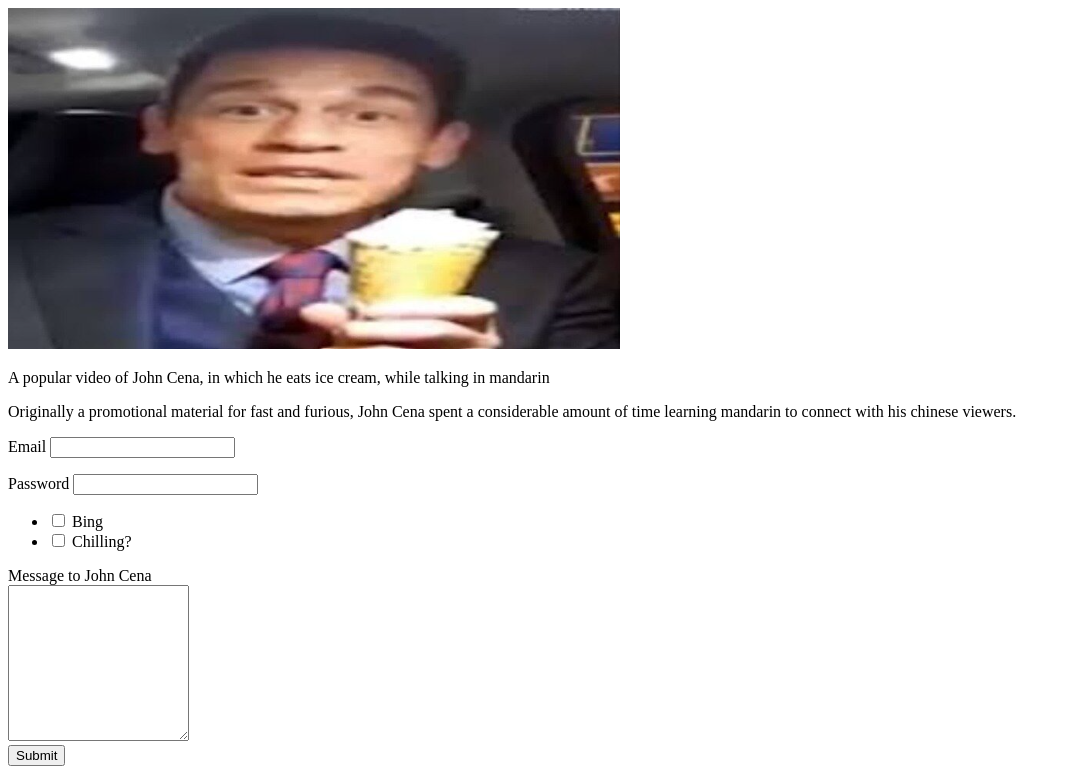
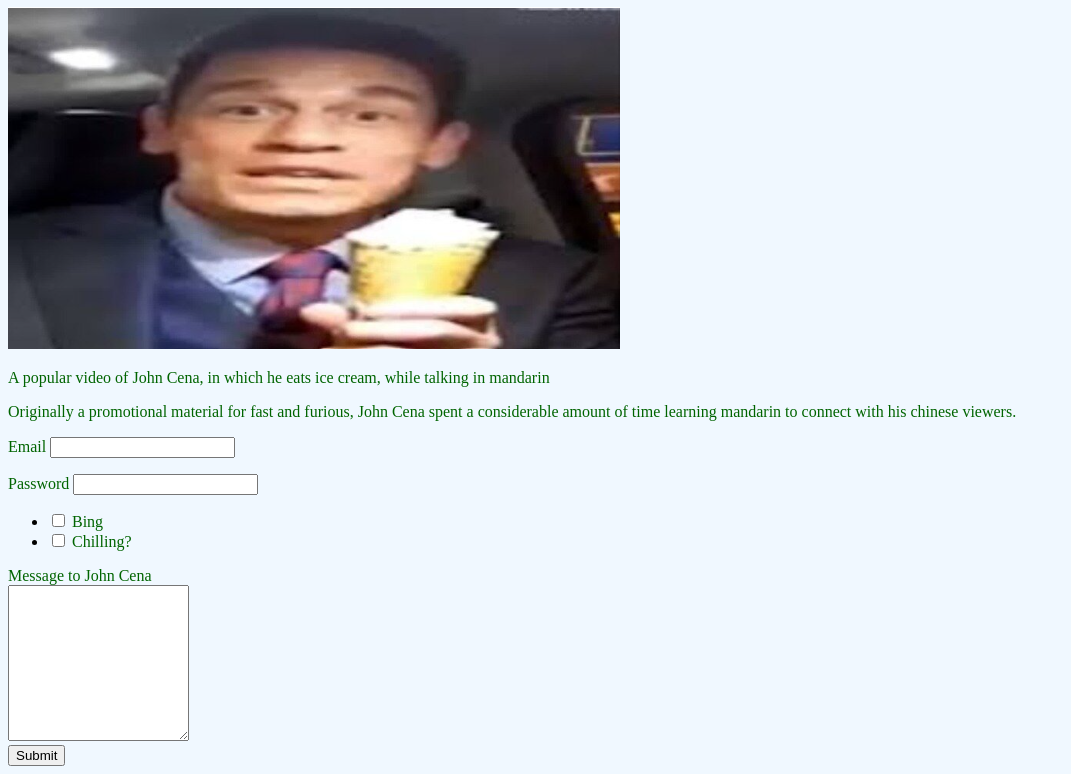
Before and after one commit to GU-Web-Dev-2024/participation-3-more-html-cbennington852, a plain HTML site: page index.html in a window 1280 px wide. Shown: the part 73-847 px from the top of the page, without its empty margins (0-1071 px from the left). Drawn offline with Linux system fonts and the light colour scheme.

Commit message:
added css

```diff
--- a/index.html
+++ b/index.html
@@ -3,6 +3,7 @@
 <head>
     <meta charset="UTF-8">
     <title>Participation 9-18</title>
+    <link rel="stylesheet" href="style.css">
 </head>
 <body>
     <h1>Participation 9-18</h1>
--- /dev/null
+++ b/style.css
@@ -0,0 +1,7 @@
+body {
+    color: black;
+    background-color: aliceblue;
+}
+h1,p,label {
+    color: darkgreen;
+}
```
